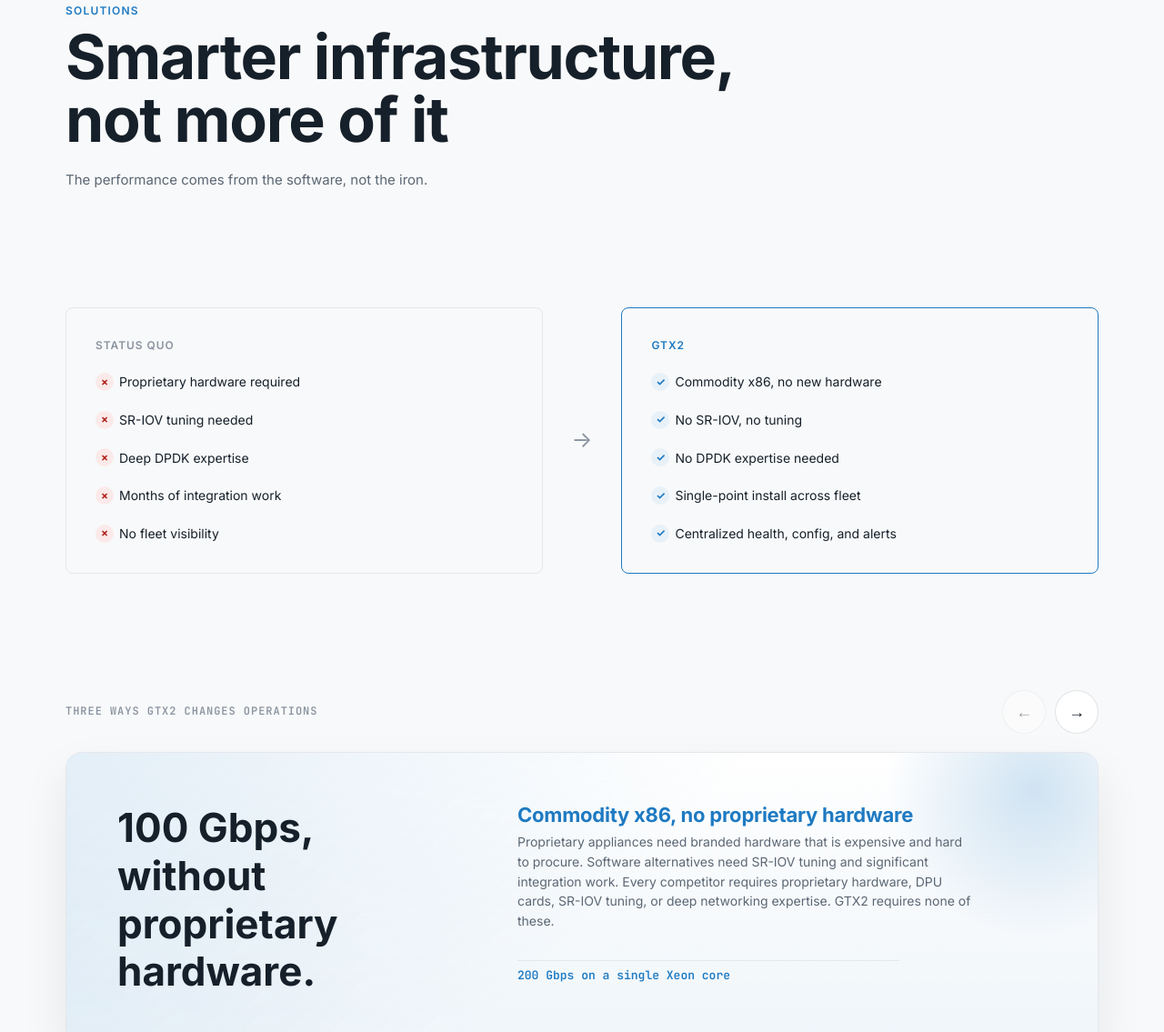
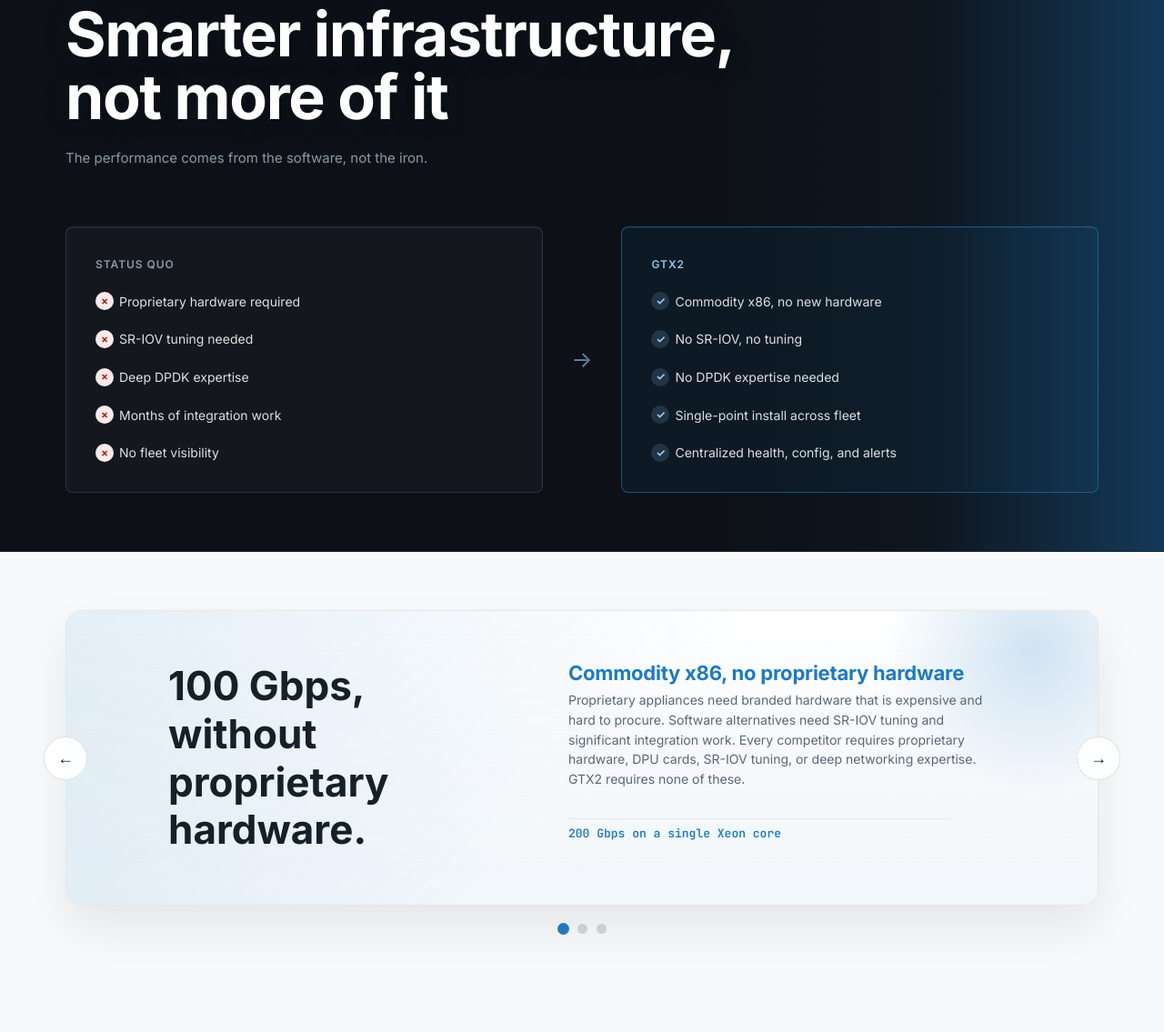
Before and after one commit to jogi9928/gtx2Website, a website: page solutions.html in a window 1280 px wide. Shown: the part 173-1308 px from the top of the page at 91% size. Drawn offline with Linux system fonts and the light colour scheme.

Commit message:
Solutions UI Alignment, Contact Us Implemented to Google Forms
Please add GTX2 gmail so that we can set a Google Form.

```diff
--- a/css/solutions.css
+++ b/css/solutions.css
@@ -1,19 +1,43 @@
-.page-header {
-  padding: var(--space-xl) 0 var(--space-lg);
+.solutions-hero-band {
+  position: relative;
+  background: var(--color-dark-bg);
+  border-bottom: 1px solid rgba(123, 151, 178, 0.14);
+  overflow: hidden;
+  isolation: isolate;
 }
 
-.page-header .eyebrow {
-  margin-bottom: var(--space-2xs);
+.solutions-hero-band::before {
+  content: '';
+  position: absolute;
+  inset: 0;
+  background: linear-gradient(90deg, rgba(8, 11, 18, 0) 0%, rgba(8, 11, 18, 0) 61.8%, rgba(16, 44, 70, 0.18) 80%, rgba(30, 122, 194, 0.38) 100%);
+  z-index: 0;
+  pointer-events: none;
+}
+
+.solutions-hero-band > * {
+  position: relative;
+  z-index: 1;
+}
+
+.page-header {
+  padding: var(--space-xl) 0 var(--space-md);
 }
 
 .page-header .page-heading {
   margin-bottom: var(--space-sm);
+  color: var(--color-dark-text);
+  text-shadow: 0 0 24px rgba(11, 18, 29, 0.34);
+}
+
+.page-header .section-sub {
+  color: var(--color-dark-text-muted);
 }
 
 /* ---- Comparison: status quo vs. GTX2, two cards with an arrow between ---- */
 
 .comparison-section {
-  padding: var(--space-lg) 0;
+  padding: var(--space-md) 0 var(--space-lg);
 }
 
 .comparison-grid {
@@ -26,11 +50,14 @@
 .comparison-card {
   border-radius: var(--radius-card);
   padding: var(--space-md);
-  border: 1px solid var(--color-border);
+  border: 1px solid rgba(123, 151, 178, 0.2);
+  background: rgba(255, 255, 255, 0.03);
+  box-shadow: inset 0 1px 0 rgba(255, 255, 255, 0.04);
 }
 
 .comparison-gtx2 {
-  border-color: var(--color-primary);
+  border-color: rgba(30, 122, 194, 0.58);
+  background: rgba(30, 122, 194, 0.08);
 }
 
 .comparison-label {
@@ -38,12 +65,12 @@
   font-weight: 600;
   letter-spacing: 0.08em;
   text-transform: uppercase;
-  color: var(--color-text-faint);
+  color: var(--color-dark-text-muted);
   margin-bottom: var(--space-sm);
 }
 
 .comparison-gtx2 .comparison-label {
-  color: var(--color-primary);
+  color: rgba(149, 203, 246, 0.96);
 }
 
 .comparison-list {
@@ -60,7 +87,7 @@
   align-items: center;
   gap: var(--space-2xs);
   font-size: 14px;
-  color: var(--color-text);
+  color: rgba(255, 255, 255, 0.86);
 }
 
 .comparison-icon {
@@ -81,13 +108,13 @@
 }
 
 .comparison-icon-check {
-  background: var(--color-primary-tint);
-  color: var(--color-primary);
+  background: rgba(149, 203, 246, 0.16);
+  color: #95CBF6;
 }
 
 .comparison-arrow {
   font-size: 24px;
-  color: var(--color-text-faint);
+  color: rgba(149, 203, 246, 0.62);
 }
 
 .solutions-list {
@@ -98,29 +125,15 @@
   position: relative;
 }
 
-.solutions-carousel-topline {
-  display: flex;
-  align-items: center;
-  justify-content: space-between;
-  gap: var(--space-sm);
-  margin-bottom: var(--space-sm);
-}
-
-.solutions-carousel-label {
-  font-size: 12px;
-  font-weight: 600;
-  letter-spacing: 0.08em;
-  text-transform: uppercase;
-  color: var(--color-text-faint);
-}
-
-.solutions-carousel-controls {
-  display: inline-flex;
-  align-items: center;
-  gap: 10px;
+.solutions-carousel-stage {
+  position: relative;
+  overflow: visible;
 }
 
 .solutions-carousel-control {
+  position: absolute;
+  top: 50%;
+  z-index: 2;
   display: inline-flex;
   align-items: center;
   justify-content: center;
@@ -132,24 +145,36 @@
   color: var(--color-text);
   cursor: pointer;
   transition: transform var(--transition-fast), border-color var(--transition-fast), background var(--transition-fast);
+  backdrop-filter: blur(8px);
+  transform: translate(var(--solutions-control-offset-x), -50%);
 }
 
 .solutions-carousel-control:hover {
   border-color: rgba(30, 122, 194, 0.28);
   background: #FFFFFF;
-  transform: translateY(-1px);
+  transform: translate(var(--solutions-control-offset-x), calc(-50% - 1px));
 }
 
 .solutions-carousel-control:disabled {
   opacity: 0.42;
   cursor: default;
-  transform: none;
+  transform: translate(var(--solutions-control-offset-x), -50%);
 }
 
 .solutions-carousel-control:disabled:hover {
   border-color: rgba(22, 32, 42, 0.12);
   background: rgba(255, 255, 255, 0.92);
-  transform: none;
+  transform: translate(var(--solutions-control-offset-x), -50%);
+}
+
+.solutions-carousel-control-prev {
+  --solutions-control-offset-x: -50%;
+  left: 0;
+}
+
+.solutions-carousel-control-next {
+  --solutions-control-offset-x: 50%;
+  right: 0;
 }
 
 .solutions-carousel-control span {
@@ -180,7 +205,7 @@
   min-width: 100%;
   overflow: hidden;
   isolation: isolate;
-  padding: clamp(32px, 5vw, 56px);
+  padding: clamp(36px, 5vw, 56px) clamp(80px, 9vw, 112px);
 }
 
 .solution-slide::before,
@@ -320,11 +345,6 @@
     justify-self: center;
   }
 
-  .solutions-carousel-topline {
-    align-items: flex-start;
-    flex-direction: column;
-  }
-
   .solution-block {
     grid-template-columns: 1fr;
     gap: var(--space-sm);
@@ -335,7 +355,7 @@
   }
 
   .solution-slide {
-    padding: var(--space-md);
+    padding: var(--space-md) 64px;
   }
 
   .solutions-carousel-control {
--- a/js/solutions-carousel.js
+++ b/js/solutions-carousel.js
@@ -10,64 +10,130 @@
   var prevButton = carousel.querySelector('[data-solutions-prev]');
   var nextButton = carousel.querySelector('[data-solutions-next]');
   var pagination = carousel.querySelector('[data-solutions-pagination]');
-  var slides = Array.prototype.slice.call(carousel.querySelectorAll('[data-solutions-slide]'));
-  var currentIndex = 0;
+  var originalSlides = track ? Array.prototype.slice.call(track.querySelectorAll('[data-solutions-slide]')) : [];
+  var originalSlideCount = originalSlides.length;
+  var currentIndex = 1;
   var pointerStartX = null;
   var swipeThreshold = 48;
+  var isAnimating = false;
+  var reduceMotionQuery = window.matchMedia ? window.matchMedia('(prefers-reduced-motion: reduce)') : null;
 
-  if (!viewport || !track || !prevButton || !nextButton || !pagination || !slides.length) {
+  if (!viewport || !track || !prevButton || !nextButton || !pagination || !originalSlideCount) {
     return;
   }
 
-  var dots = slides.map(function (_, index) {
+  var firstClone = originalSlides[0].cloneNode(true);
+  var lastClone = originalSlides[originalSlideCount - 1].cloneNode(true);
+  firstClone.setAttribute('data-clone', 'first');
+  lastClone.setAttribute('data-clone', 'last');
+  track.appendChild(firstClone);
+  track.insertBefore(lastClone, originalSlides[0]);
+
+  var allSlides = Array.prototype.slice.call(track.querySelectorAll('[data-solutions-slide]'));
+
+  var dots = originalSlides.map(function (_, index) {
     var dot = document.createElement('button');
     dot.type = 'button';
     dot.className = 'solutions-carousel-dot';
     dot.setAttribute('aria-label', 'Go to solution ' + (index + 1));
     dot.addEventListener('click', function () {
-      goTo(index);
+      moveTo(index + 1);
     });
     pagination.appendChild(dot);
     return dot;
   });
 
-  function clampIndex(index) {
-    return Math.max(0, Math.min(index, slides.length - 1));
+  function getRealIndex() {
+    if (currentIndex === 0) {
+      return originalSlideCount - 1;
+    }
+
+    if (currentIndex === allSlides.length - 1) {
+      return 0;
+    }
+
+    return currentIndex - 1;
   }
 
-  function render() {
+  function getSlidePosition(index) {
+    if (index === 0) {
+      return originalSlideCount;
+    }
+
+    if (index === allSlides.length - 1) {
+      return 1;
+    }
+
+    return index;
+  }
+
+  function render(animate) {
+    var realIndex = getRealIndex();
+
+    track.style.transition = animate ? '' : 'none';
     track.style.transform = 'translateX(-' + currentIndex * 100 + '%)';
-    prevButton.disabled = currentIndex === 0;
-    nextButton.disabled = currentIndex === slides.length - 1;
 
-    slides.forEach(function (slide, index) {
+    allSlides.forEach(function (slide, index) {
+      var slidePosition = getSlidePosition(index);
       var isActive = index === currentIndex;
       slide.classList.toggle('is-active', isActive);
       slide.setAttribute('aria-hidden', isActive ? 'false' : 'true');
-      slide.setAttribute('aria-label', 'Solution ' + (index + 1) + ' of ' + slides.length);
+      slide.setAttribute('aria-label', 'Solution ' + slidePosition + ' of ' + originalSlideCount);
     });
 
     dots.forEach(function (dot, index) {
-      var isActive = index === currentIndex;
+      var isActive = index === realIndex;
       dot.classList.toggle('is-active', isActive);
       dot.setAttribute('aria-current', isActive ? 'true' : 'false');
     });
   }
 
-  function goTo(index) {
-    currentIndex = clampIndex(index);
-    render();
+  function shouldAnimate() {
+    return !(reduceMotionQuery && reduceMotionQuery.matches);
+  }
+
+  function finishMove() {
+    if (currentIndex === 0) {
+      currentIndex = originalSlideCount;
+      render(false);
+    } else if (currentIndex === allSlides.length - 1) {
+      currentIndex = 1;
+      render(false);
+    }
+
+    track.getBoundingClientRect();
+    track.style.transition = '';
+    isAnimating = false;
+  }
+
+  function moveTo(index) {
+    if (isAnimating || index === currentIndex) {
+      return;
+    }
+
+    var animate = shouldAnimate();
+    currentIndex = index;
+    isAnimating = true;
+    render(animate);
+
+    if (!animate) {
+      finishMove();
+    }
   }
 
   prevButton.addEventListener('click', function () {
-    goTo(currentIndex - 1);
+    moveTo(currentIndex - 1);
   });
 
   nextButton.addEventListener('click', function () {
-    goTo(currentIndex + 1);
+    moveTo(currentIndex + 1);
   });
 
   viewport.addEventListener('pointerdown', function (event) {
+    if (isAnimating) {
+      return;
+    }
+
     if (event.pointerType === 'mouse' && event.button !== 0) {
       return;
     }
@@ -88,9 +154,9 @@
     }
 
     if (deltaX < 0) {
-      goTo(currentIndex + 1);
+      moveTo(currentIndex + 1);
     } else {
-      goTo(currentIndex - 1);
+      moveTo(currentIndex - 1);
     }
   });
 
@@ -102,5 +168,13 @@
     pointerStartX = null;
   });
 
-  render();
+  track.addEventListener('transitionend', function (event) {
+    if (event.target !== track || event.propertyName !== 'transform') {
+      return;
+    }
+
+    finishMove();
+  });
+
+  render(false);
 })();
--- a/solutions.html
+++ b/solutions.html
@@ -25,9 +25,9 @@
     </div>
   </nav>
 
+  <div class="solutions-hero-band">
     <header class="page-header">
       <div class="container">
-      <div class="eyebrow reveal">Solutions</div>
         <h1 class="page-heading reveal">Smarter infrastructure, not more of it</h1>
         <p class="section-sub reveal">The performance comes from the software, not the iron.</p>
       </div>
@@ -60,21 +60,15 @@
         </div>
       </div>
     </section>
+  </div>
 
   <section class="solutions-list">
     <div class="container">
       <div class="solutions-carousel reveal" data-solutions-carousel role="region" aria-label="GTX2 solution highlights">
-        <div class="solutions-carousel-topline">
-          <p class="solutions-carousel-label mono">Three ways GTX2 changes operations</p>
-          <div class="solutions-carousel-controls">
-            <button class="solutions-carousel-control" type="button" data-solutions-prev aria-label="Previous solution">
+        <div class="solutions-carousel-stage">
+          <button class="solutions-carousel-control solutions-carousel-control-prev" type="button" data-solutions-prev aria-label="Previous solution">
             <span aria-hidden="true">&larr;</span>
           </button>
-            <button class="solutions-carousel-control" type="button" data-solutions-next aria-label="Next solution">
-              <span aria-hidden="true">&rarr;</span>
-            </button>
-          </div>
-        </div>
 
           <div class="solutions-carousel-viewport" data-solutions-viewport>
             <div class="solutions-carousel-track" data-solutions-track>
@@ -119,6 +113,11 @@
             </div>
           </div>
 
+          <button class="solutions-carousel-control solutions-carousel-control-next" type="button" data-solutions-next aria-label="Next solution">
+            <span aria-hidden="true">&rarr;</span>
+          </button>
+        </div>
+
         <div class="solutions-carousel-pagination" data-solutions-pagination aria-label="Solution slide selection"></div>
       </div>
     </div>
```
Also changed, not shown: contact.html (+11 -10 lines), js/contact.js (+37 -31 lines). Lines whose indentation alone changed are shown as unchanged.
